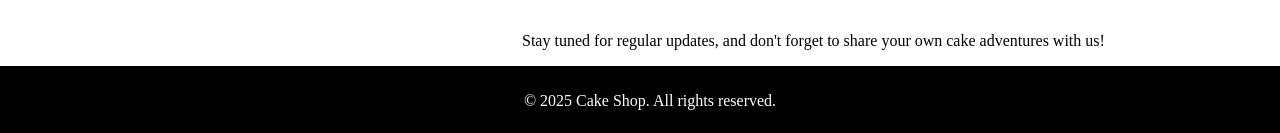
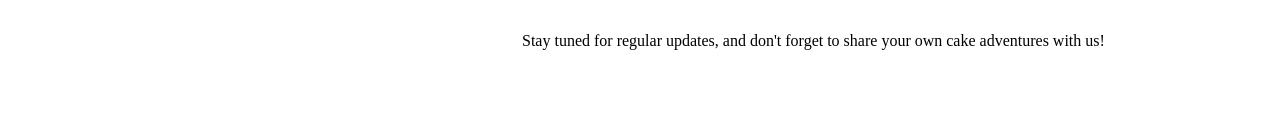
Before and after one commit to sruthy220/E-commerce_website, a React (Vite) app: page / in a window 1280 px wide. Shown: the part 998-1131 px from the top of the page. After the commit the page ends 1064 px from the top, so only its background shows below. Built offline with nearby package versions, Linux system fonts and the light colour scheme.

Commit message:
Update Blog.jsx

```diff
--- a/src/pages/Blog.jsx
+++ b/src/pages/Blog.jsx
@@ -1,5 +1,5 @@
 import React from 'react';
-import Footer from '../components/Footer';
+
 
 const Blog = () => {
   return (
@@ -43,7 +43,7 @@ const Blog = () => {
         </p>
       </div>
     </div>
-         <Footer/>
+
     </>
   );
 };
```
